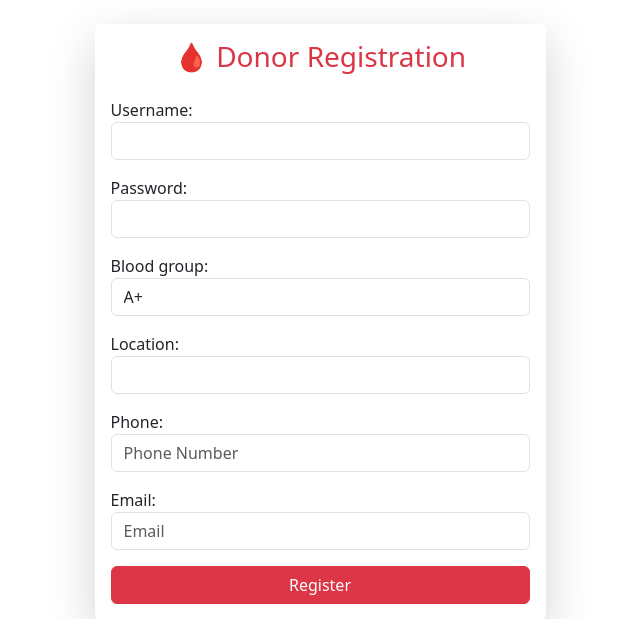
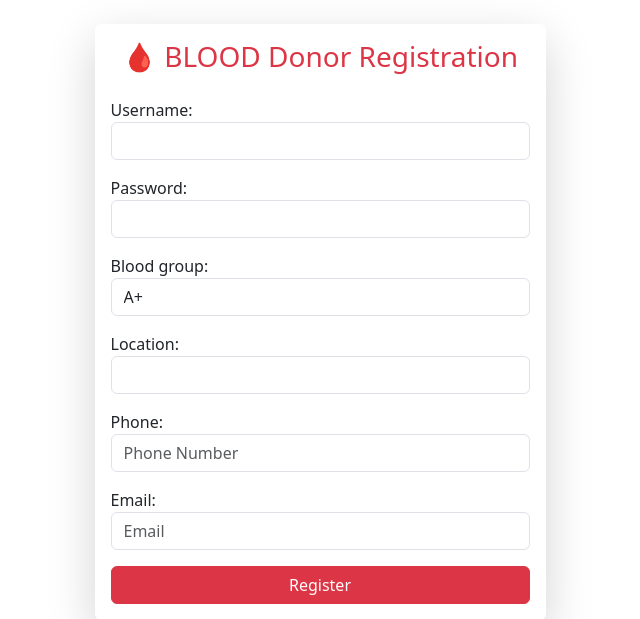
Before and after one commit to aryanraojulapally14/blood_donor_management_system, a Django app: page /register/ in a window 1280 px wide. Shown: the part 66-685 px from the top of the page, without its empty margins (320-960 px from the left). Run offline with Django 4.2, Linux system fonts and the light colour scheme.

Commit message:
Test Jenkins change

```diff
--- a/core/admin.py
+++ b/core/admin.py
@@ -1,6 +1,7 @@
 from django.contrib import admin
 from .models import Donor, Hospital, BloodRequest
 
+#this is saidulu who made changes
 
 # 👤 DONOR ADMIN
 @admin.register(Donor)
--- a/core/templates/base.html
+++ b/core/templates/base.html
@@ -2,7 +2,7 @@
 <!DOCTYPE html>
 <html>
 <head>
-    <title>Advanced Blood Donor System</title>
+    <title>Advanced -Blood Donor System</title>
     <style>
 /*  HERO ANIMATION */
 .hero {
--- a/core/templates/register_donor.html
+++ b/core/templates/register_donor.html
@@ -7,7 +7,7 @@
         <div class="card shadow-lg border-0">
             <div class="card-body">
 
-                <h3 class="text-center mb-4 text-danger">🩸 Donor Registration</h3>
+                <h3 class="text-center mb-4 text-danger">🩸 BLOOD Donor Registration</h3>
 
                 <form method="POST">
                     {% csrf_token %}
```
